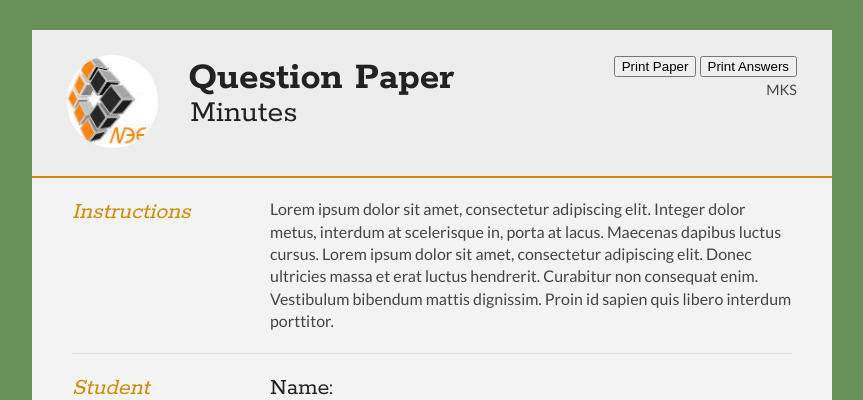
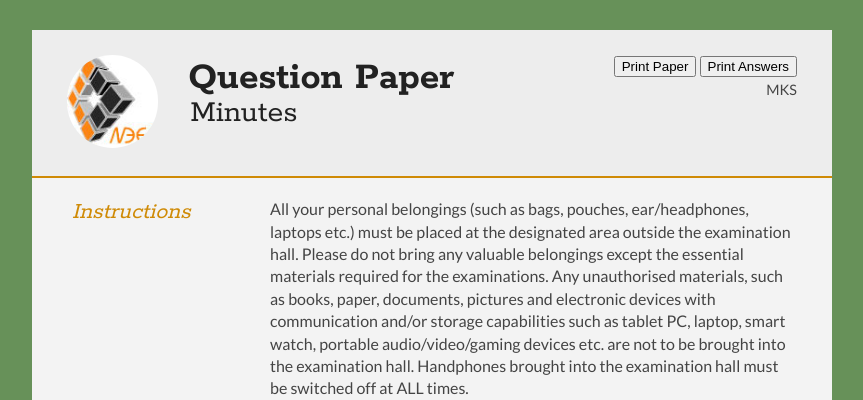
Before and after one commit to mcashif/efssite, a Django app: template efs/templates/efs/generatedpaper.html in a window 1280 px wide. Shown: the top 400 px of the page, without its empty margins (208-1071 px from the left). Run offline with Django 3.2, Linux system fonts and the light colour scheme; the template is opened without the code that fills it, so the values that code supplies are empty; some libraries are stand-ins or nearby versions.

Commit message:
NEEF RESTARTED

```diff
--- a/efs/templates/efs/generatedpaper.html
+++ b/efs/templates/efs/generatedpaper.html
@@ -73,7 +73,11 @@
 				</div>
 
 				<div class="sectionContent">
-					<p>Lorem ipsum dolor sit amet, consectetur adipiscing elit. Integer dolor metus, interdum at scelerisque in, porta at lacus. Maecenas dapibus luctus cursus. Lorem ipsum dolor sit amet, consectetur adipiscing elit. Donec ultricies massa et erat luctus hendrerit. Curabitur non consequat enim. Vestibulum bibendum mattis dignissim. Proin id sapien quis libero interdum porttitor.</p>
+					<p>All your personal belongings (such as bags, pouches, ear/headphones, laptops etc.) must be placed at the designated area outside the examination hall. Please do not bring any valuable belongings except the essential materials required for the examinations.
+
+       Any unauthorised materials, such as books, paper, documents, pictures and electronic devices with communication and/or storage capabilities such as tablet PC, laptop, smart watch, portable audio/video/gaming devices etc. are not to be brought into the examination hall.
+
+        Handphones brought into the examination hall must be switched off at ALL times. </p>
 				</div>
 			</article>
 			<div class="clear"></div>
```
